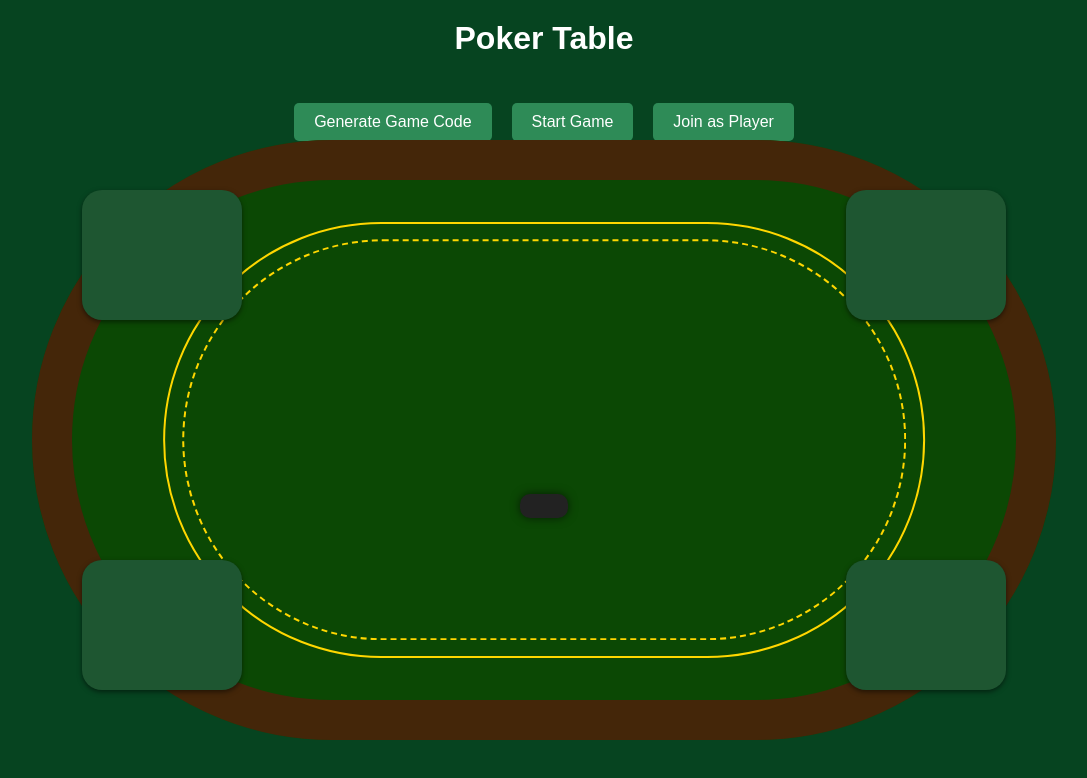
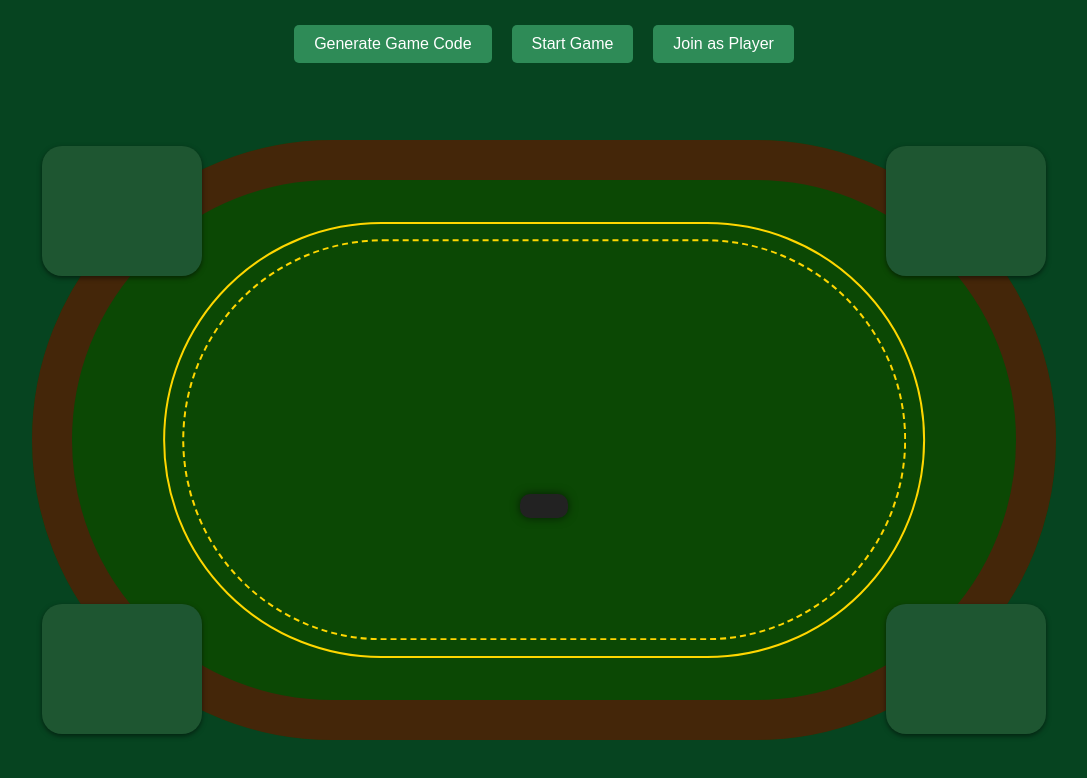
Before and after one commit to liamboopbeep/poker_app, a website: page public/table.html in a window 1280 px wide. Shown: the whole page, without its empty margins (96-1183 px from the left). Drawn offline with nearby package versions, Linux system fonts and the light colour scheme; no server answers.

Commit message:
tablesize

```diff
--- a/public/table.html
+++ b/public/table.html
@@ -4,7 +4,7 @@
   <link rel="stylesheet" type="text/css" href="tablestyles.css" />
 </head>
 <body>
-  <h1>Poker Table</h1>
+  <!-- <h1>Poker Table</h1> -->
 
   <div id="overlay" class="overlay hidden">
     <div class="modal">
--- a/public/tablestyles.css
+++ b/public/tablestyles.css
@@ -84,20 +84,20 @@ button:hover {
 }
 
 #seat-top-left {
-  top: 50px;
-  left: 50px;
+  top: 1%;
+  left: 1%;
 }
 #seat-top-right {
-  top: 50px;
-  right: 50px;
+  top: 1%;
+  right: 1%;
 }
 #seat-bottom-left {
-  bottom: 50px;
-  left: 50px;
+  bottom: 1%;
+  left: 1%;
 }
 #seat-bottom-right {
-  bottom: 50px;
-  right: 50px;
+  bottom: 1%;
+  right: 1%;
 }
 
 @keyframes winGlow {
```
